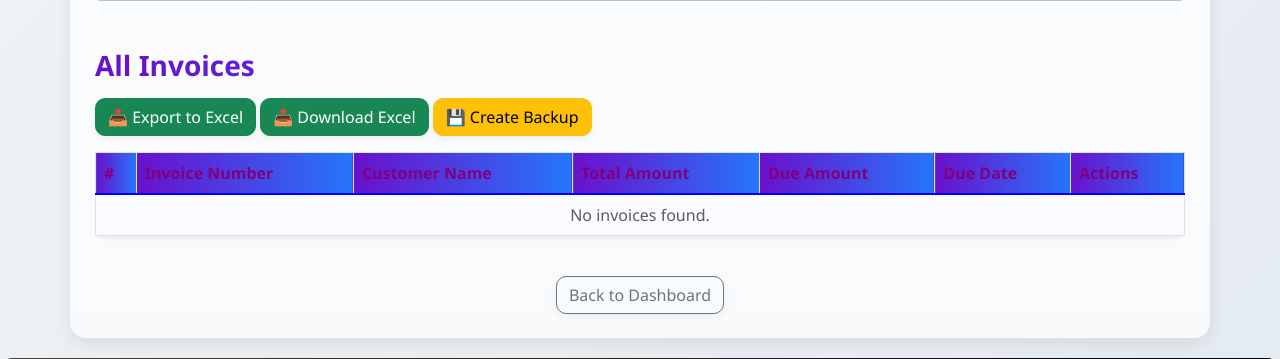
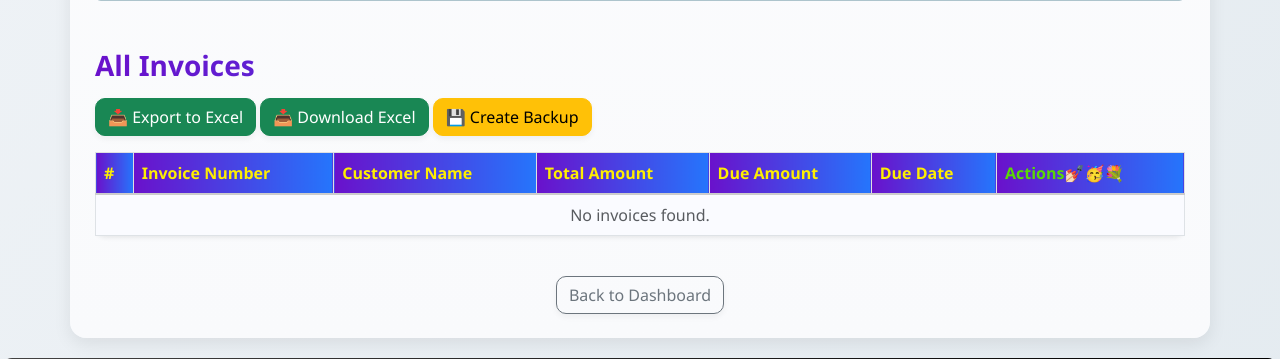
Before and after one commit to moupriyadey/makeup, a Flask app: page /admin/invoices in a window 1280 px wide. Shown: the part 1368-1727 px from the top of the page. Run offline with Flask 3, Linux system fonts and the light colour scheme; a user stored in the database is signed in; data that the repository does not hold is empty; some libraries are stand-ins or nearby versions.

Commit message:
Table header color change

```diff
--- a/templates/admin_invoices.html
+++ b/templates/admin_invoices.html
@@ -447,16 +447,15 @@
 
        <div class="table-responsive">
     <table class="table table-bordered shadow-sm">
-        <thead>
+        <thead class="table-light">
             <tr>
-        <th style="color: #800080; border-bottom: 2px solid #0000FF;">#</th>
-        <th style="color: #800080; border-bottom: 2px solid #0000FF;">Invoice Number</th>
-        <th style="color: #800080; border-bottom: 2px solid #0000FF;">Customer Name</th>
-        <th class="numeric" style="color: #800080; border-bottom: 2px solid #0000FF;">Total Amount</th>
-        <th class="numeric" style="color: #800080; border-bottom: 2px solid #0000FF;">Due Amount</th>
-
-        <th class="numeric" style="color: #800080; border-bottom: 2px solid #0000FF;">Due Date</th>
-        <th style="color: #800080; border-bottom: 2px solid #0000FF;">Actions</th>
+                <th style="color: #feee02; border-bottom: 2px solid #ccc;">#</th>
+                <th style="color: #feee02; border-bottom: 2px solid #ccc;">Invoice Number</th>
+                <th style="color: #feee02; border-bottom: 2px solid #ccc;">Customer Name</th>
+                <th class="numeric" style="color: #feee02; border-bottom: 2px solid #ccc;">Total Amount</th>
+                <th class="numeric" style="color: #feee02; border-bottom: 2px solid #ccc;">Due Amount</th>
+                <th class="numeric" style="color: #feee02; border-bottom: 2px solid #ccc;">Due Date</th>
+                <th style="color: #5ad806; border-bottom: 2px solid #ccc;">Actions💅🏻🥳💐</th>
             </tr>
         </thead>
         <tbody>
@@ -468,7 +467,6 @@
                 <td>{{ invoice.customer_name }}</td>
                 <td>₹{{ "{:,.2f}".format(invoice.total_amount) }}</td>
                 <td><span {% if invoice.due_amount == 0 %}class="highlight-due"{% endif %}>₹{{ "{:,.2f}".format(invoice.due_amount) }}</span></td>
-
                 <td>{{ invoice.due_date.strftime('%d-%b-%Y') if invoice.due_date else 'N/A' }}</td>
 
                 <td>
```
Lines whose indentation alone changed are shown as unchanged.
